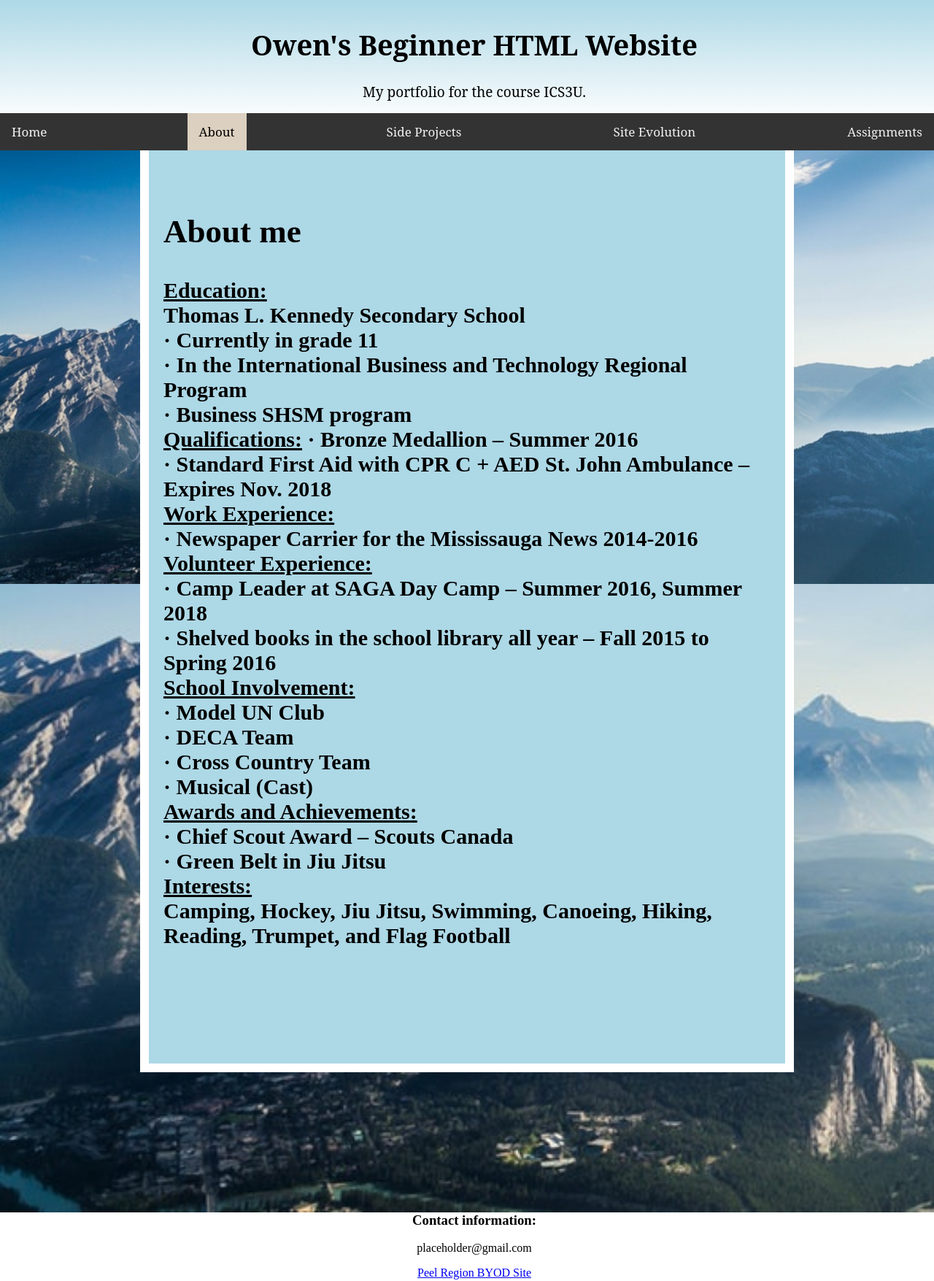
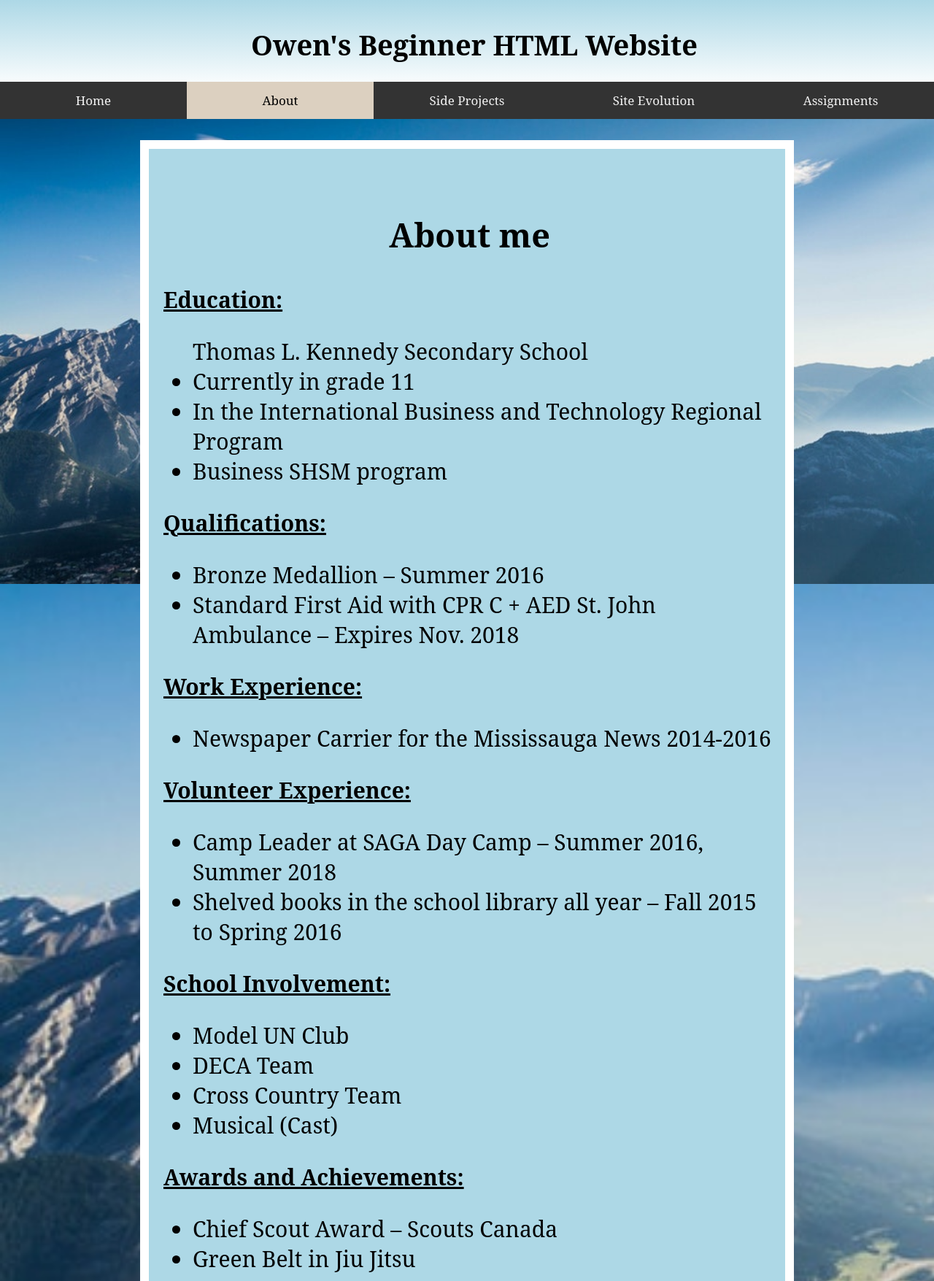
Before and after one commit to owen-sellner/ComSci, a plain HTML site: page Pages/about.html in a window 1280 px wide. Shown: the top 1755 px of the page at 73% size. Drawn offline with Linux system fonts and the light colour scheme.

Commit message:
Add files via upload

```diff
--- a/CSS/style.css
+++ b/CSS/style.css
@@ -6,6 +6,7 @@ html,body {
 	background-repeat: no-repeat;
 	background-size: cover;
 	z-index: -1;
+	font-family: "serif", helvetica;
 }
 
 /*Header colour/design*/
@@ -15,20 +16,20 @@ html,body {
 	text-align: center;
 	background-image: linear-gradient(lightblue,white);
 	font-family: "serif", helvetica;
-	position: fixed;
+	position: absolute;
 	top: 0px;
 	width: 100%;
 	font-size: 19px;
  }
- ul {
+ .navbar {
 	list-style-type: none;
-	display: inline-flex;
-	justify-content: space-between;
+	display: inline-flex;/*
+	justify-content: space-between;*/
 	margin: 0;
 	padding: 0;
-	position: fixed;
+	position: absolute;
 	text-align: center;
-	top: 155px;
+	top: 112px;
 	width: 100%;
 /* Controls the background colour of the page links */
 	background-color: #333;
@@ -36,21 +37,23 @@ html,body {
     font-family: "serif", helvetica;
 }
 
-li a {
+.navbar a {
 	display: block;
  	color: #f2f2f2;
  	padding: 14px 16px;
+ 	width: 20%;
+ 	float: center;
  	text-decoration: none;
  	font-size: 17px;
 }
  /*Controls size, and removes underline of page titles*/
-li a:hover {
+.navbar a:hover {
 	background-color: #DCD0C0;
  	color: black;
 }
 
  /*Edits the colour of the links when the curser is over it*/
- li a.active {
+.navbar a.active {
 	background-color: #DCD0C0;
  	color: black;
 }
@@ -77,3 +80,11 @@ li a:hover {
 	height: 20px;
 	background-image: linear-gradient(white,lightblue);
 }
+
+ul {
+	font-weight: normal;
+}
+
+h2 {
+	text-align: center;
+}
--- a/Pages/about.html
+++ b/Pages/about.html
@@ -8,64 +8,53 @@
 <body>
 <div id="header">
 	<h1>Owen's Beginner HTML Website</h1>
-	<p>My portfolio for the course ICS3U.</p>
 </div>
-	<div>
-		<ul>
-			<li><a href="../index.html">Home</a></li>
-			<li><a class="active" href="about.html">About</a></li>
-			<li><a href="side_projects.html">Side Projects</a></li>
-			<li><a href="evolution.html">Site Evolution</a></li>
-			<li><a href="assignments.html">Assignments</a></li>
-		</ul>
+	<div class="navbar">
+			<a href="../index.html">Home</a>
+			<a class="active" href="about.html">About</a>
+			<a href="side_projects.html">Side Projects</a>
+			<a href="evolution.html">Site Evolution</a>
+			<a href="assignments.html">Assignments</a>
 	</div>
 <div id="center">
 	<h2>About me</h2>
 	<p><u>Education:</u>
-<br>
+<ul>
 Thomas L. Kennedy Secondary School
-<br>
-· Currently in grade 11
-<br>
-· In the International Business and Technology Regional Program
-<br>
-· Business SHSM program
-<br>
+	<li>Currently in grade 11</li>
+	<li>In the International Business and Technology Regional Program</li>
+	<li>Business SHSM program</li>
+</ul>
 <u>Qualifications:</u>
-· Bronze Medallion – Summer 2016
-<br>
-· Standard First Aid with CPR C + AED St. John Ambulance – Expires Nov. 2018
-<br>
+<ul>
+	<li>Bronze Medallion – Summer 2016</li>
+	<li>Standard First Aid with CPR C + AED St. John Ambulance – Expires Nov. 2018</li>
+</ul>
 <u>Work Experience:</u>
-<br>
-· Newspaper Carrier for the Mississauga News 2014-2016
-<br>
+<ul>
+	<li>Newspaper Carrier for the Mississauga News 2014-2016</li>
+</ul>
 <u>Volunteer Experience:</u>
-<br>
-· Camp Leader at SAGA Day Camp – Summer 2016, Summer 2018
-<br>
-· Shelved books in the school library all year – Fall 2015 to Spring 2016
-<br>
+<ul>
+	<li>Camp Leader at SAGA Day Camp – Summer 2016, Summer 2018</li>
+	<li>Shelved books in the school library all year – Fall 2015 to Spring 2016</li>
+</ul>
 <u>School Involvement:</u>
-<br>
-· Model UN Club
-<br>
-· DECA Team
-<br>
-· Cross Country Team
-<br>
-· Musical (Cast)
-<br>
+<ul>
+	<li>Model UN Club</li>
+	<li>DECA Team</li>
+	<li>Cross Country Team</li>
+	<li>Musical (Cast)</li>
+</ul>
 <u>Awards and Achievements:</u>
-<br>
-· Chief Scout Award – Scouts Canada
-<br>
-· Green Belt in Jiu Jitsu
-<br>
-
+<ul>
+	<li>Chief Scout Award – Scouts Canada</li>
+	<li>Green Belt in Jiu Jitsu</li>
+</ul>
 <u>Interests:</u>
-<br>
+<ul>
 Camping, Hockey, Jiu Jitsu, Swimming, Canoeing, Hiking, Reading, Trumpet, and Flag Football
+</ul>
 </p>
 </div>
 <div id="footer">
```
Also changed, not shown: Pages/assignments.html (+33 -27 lines), Pages/evolution.html (+7 -9 lines), Pages/side_projects.html (+7 -9 lines), index.html (+7 -9 lines), Images/site_9-24.png (added).
